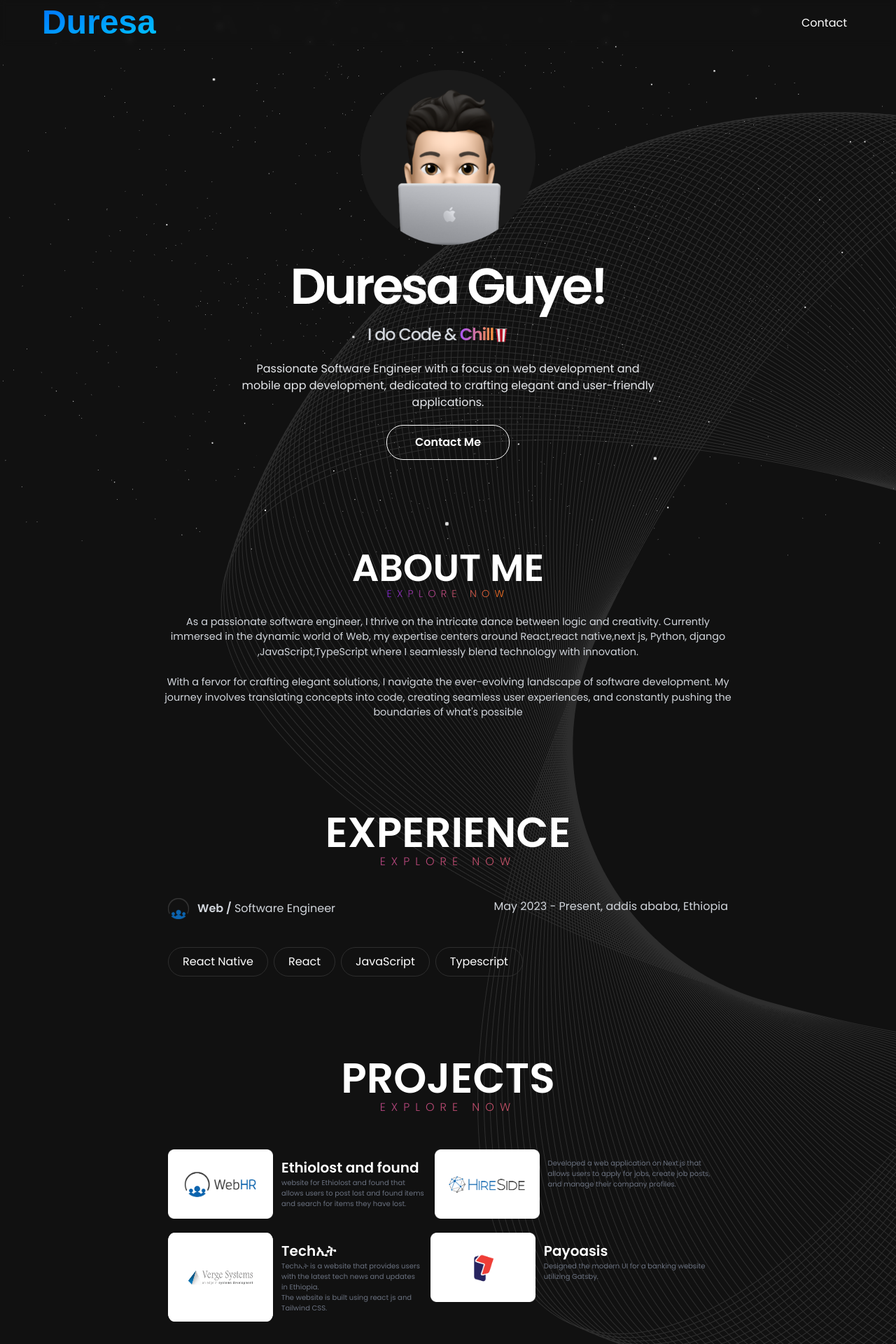
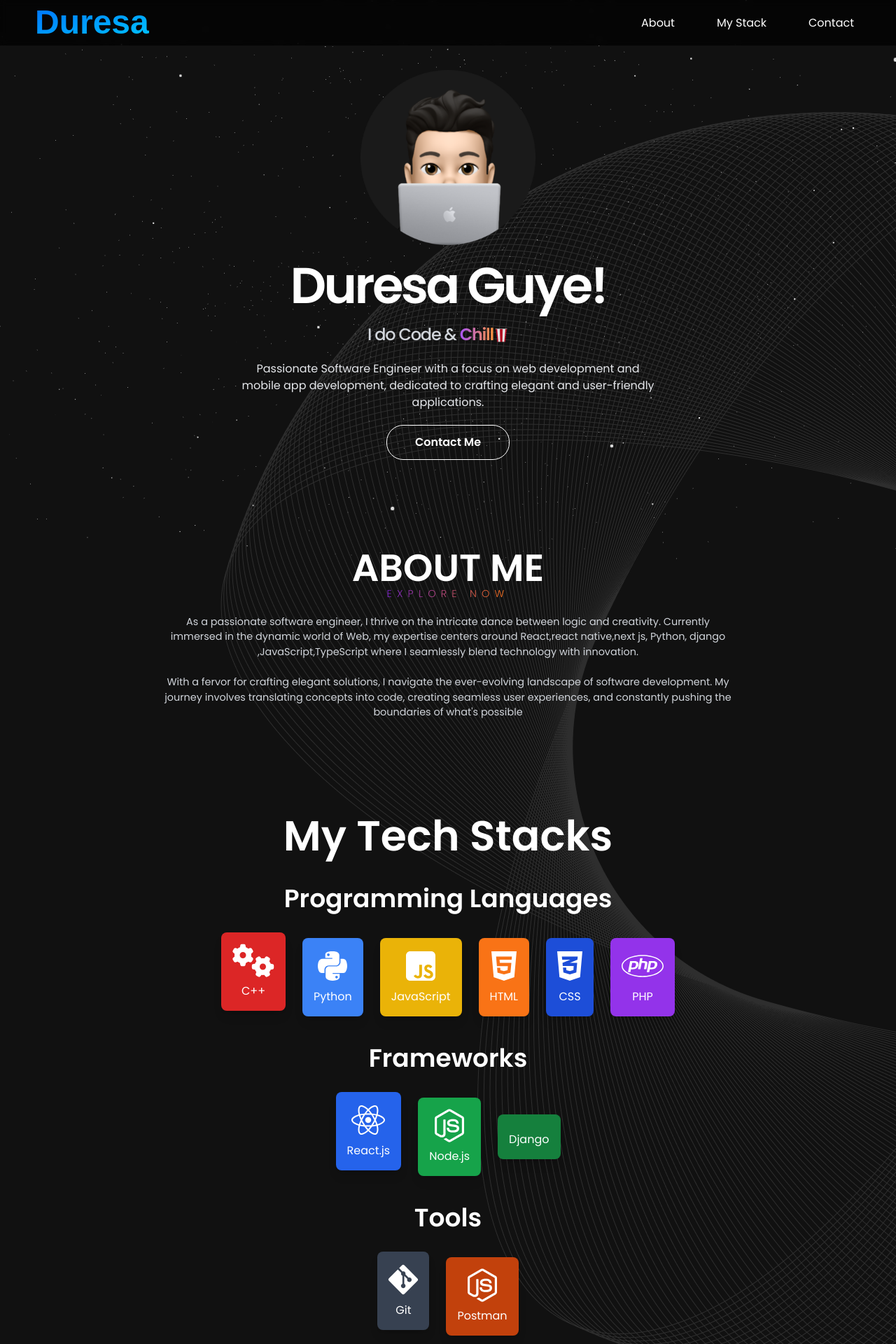
Before and after one commit to duresaguye/my_Portfolio, a Next.js app: page / in a window 1280 px wide. Shown: the top 1920 px of the page at 70% size. Built offline with nearby package versions, Linux system fonts and the light colour scheme.

Commit message:
stack added

```diff
--- a/app/page.tsx
+++ b/app/page.tsx
@@ -3,6 +3,7 @@ import Banner from "@/components/Banner";
 import Experience from "@/components/Experience";
 import Footer from "@/components/Footer";
 import Projects from "@/components/Projects";
+import Mystack from "@/components/Mystack";
 
 export default function Home() {
   return (
@@ -10,6 +11,7 @@ export default function Home() {
       <div className="flex flex-col gap-20">
         <Banner />
         <About />
+        <Mystack />
         <Experience />
         <Projects />
         <Footer />
--- a/components/Footer.tsx
+++ b/components/Footer.tsx
@@ -1,26 +1,13 @@
-"use client";
-import React, { useEffect } from "react";
+
+import React from "react";
 import { Social_Icons } from "@/constant";
 import Image from "next/image";
 import Link from "next/link";
 
 const Footer: React.FC<{}> = () => {
-  useEffect(() => {
-    var Tawk_LoadStart = new Date();
-    (function () {
-      var s1 = document.createElement("script"),
-        s0 = document.getElementsByTagName("script")[0];
-      s1.async = true;
-      s1.src = process.env.NEXT_PUBLIC_TAWK_TO_ID ?? "";
-      s1.charset = "UTF-8";
-      s1.setAttribute("crossorigin", "*");
-      s0.parentNode?.insertBefore(s1, s0);
-    })();
-  }, []);
-
   return (
-    <div className=" container mx-auto 2xl pt-[50px] pb-8 ">
-      <div className="pb-10 justify-center flex ">
+    <div className="container mx-auto 2xl pt-[50px] pb-8">
+      <div className="pb-10 justify-center flex">
         {Social_Icons.map((social) => {
           return (
             <Link
--- /dev/null
+++ b/components/Mystack.tsx
@@ -0,0 +1,73 @@
+import React from 'react';
+import { FontAwesomeIcon } from '@fortawesome/react-fontawesome';
+import { faJsSquare, faHtml5, faCss3Alt, faPython, faPhp, faReact, faNodeJs, faGitAlt } from '@fortawesome/free-brands-svg-icons'; // Import specific icons
+import { faCogs } from '@fortawesome/free-solid-svg-icons';
+
+const Mystack: React.FC<{}> = () => {
+  return (
+    <div className="my-10">
+      <h1 className="text-white font-semibold text-6xl text-center">My Tech Stacks</h1>
+
+      {/* Programming Languages */}
+      <h2 className="text-white font-semibold text-4xl text-center mt-10">Programming Languages</h2>
+      <div className="flex flex-wrap justify-center items-center mt-5 space-x-6 space-y-4">
+        <div className="flex flex-col items-center p-4 bg-red-600 rounded-lg shadow-lg transition-transform transform hover:scale-105">
+          <FontAwesomeIcon icon={faCogs} className="text-white text-5xl" />
+          <p className="text-white mt-2">C++</p>
+        </div>
+        <div className="flex flex-col items-center p-4 bg-blue-500 rounded-lg shadow-lg transition-transform transform hover:scale-105">
+          <FontAwesomeIcon icon={faPython} className="text-white text-5xl" />
+          <p className="text-white mt-2">Python</p>
+        </div>
+        <div className="flex flex-col items-center p-4 bg-yellow-500 rounded-lg shadow-lg transition-transform transform hover:scale-105">
+          <FontAwesomeIcon icon={faJsSquare} className="text-white text-5xl" />
+          <p className="text-white mt-2">JavaScript</p>
+        </div>
+        <div className="flex flex-col items-center p-4 bg-orange-500 rounded-lg shadow-lg transition-transform transform hover:scale-105">
+          <FontAwesomeIcon icon={faHtml5} className="text-white text-5xl" />
+          <p className="text-white mt-2">HTML</p>
+        </div>
+        <div className="flex flex-col items-center p-4 bg-blue-700 rounded-lg shadow-lg transition-transform transform hover:scale-105">
+          <FontAwesomeIcon icon={faCss3Alt} className="text-white text-5xl" />
+          <p className="text-white mt-2">CSS</p>
+        </div>
+        <div className="flex flex-col items-center p-4 bg-purple-600 rounded-lg shadow-lg transition-transform transform hover:scale-105">
+          <FontAwesomeIcon icon={faPhp} className="text-white text-5xl" />
+          <p className="text-white mt-2">PHP</p>
+        </div>
+      </div>
+
+      {/* Frameworks */}
+      <h2 className="text-white font-semibold text-4xl text-center mt-10">Frameworks</h2>
+      <div className="flex flex-wrap justify-center items-center mt-5 space-x-6 space-y-4">
+        <div className="flex flex-col items-center p-4 bg-blue-600 rounded-lg shadow-lg transition-transform transform hover:scale-105">
+          <FontAwesomeIcon icon={faReact} className="text-white text-5xl" />
+          <p className="text-white mt-2">React.js</p>
+        </div>
+        <div className="flex flex-col items-center p-4 bg-green-600 rounded-lg shadow-lg transition-transform transform hover:scale-105">
+          <FontAwesomeIcon icon={faNodeJs} className="text-white text-5xl" />
+          <p className="text-white mt-2">Node.js</p>
+        </div>
+        <div className="flex flex-col items-center p-4 bg-green-700 rounded-lg shadow-lg transition-transform transform hover:scale-105">
+
+          <p className="text-white mt-2">Django</p>
+        </div>
+      </div>
+
+      {/* Tools */}
+      <h2 className="text-white font-semibold text-4xl text-center mt-10">Tools</h2>
+      <div className="flex flex-wrap justify-center items-center mt-5 space-x-6 space-y-4">
+        <div className="flex flex-col items-center p-4 bg-gray-700 rounded-lg shadow-lg transition-transform transform hover:scale-105">
+          <FontAwesomeIcon icon={faGitAlt} className="text-white text-5xl" />
+          <p className="text-white mt-2">Git</p>
+        </div>
+        <div className="flex flex-col items-center p-4 bg-orange-700 rounded-lg shadow-lg transition-transform transform hover:scale-105">
+          <FontAwesomeIcon icon={faNodeJs} className="text-white text-5xl" />
+          <p className="text-white mt-2">Postman</p>
+        </div>
+      </div>
+    </div>
+  );
+};
+
+export default Mystack;
--- a/components/Navbar.tsx
+++ b/components/Navbar.tsx
@@ -1,12 +1,14 @@
 "use client";
 
 import Image from "next/image";
-import React from "react";
+import React, { useState } from "react";
 
 const Navbar: React.FC<{}> = () => {
+  const [isMenuOpen, setIsMenuOpen] = useState(false); // Mobile menu toggle state
+
   return (
-    <div className="w-full h-[65px] bg-['#111'] fixed backdrop-blur-sm z-50 px-10">
-      <div className="w-full h-full flex flex-row items-center justify-between m-auto px-[10px]">
+    <nav className="w-full h-[65px] fixed backdrop-blur-sm z-50 px-5 md:px-10 flex items-center justify-between bg-black/70">
+      {/* Logo */}
       <a
         title="Duresa logo"
         href="/"
@@ -17,21 +19,84 @@ const Navbar: React.FC<{}> = () => {
           alt="Duresa Guye Logo"
           width={100}
           height={100}
-            sizes="100vw"
-            className="w-full h-auto"
+          className="w-auto h-auto"
         />
       </a>
 
-        <div className="flex flex-row gap-5">
+      {/* Hamburger Icon for Mobile */}
+      <div className="md:hidden">
+        <button
+          onClick={() => setIsMenuOpen(!isMenuOpen)}
+          className="text-white focus:outline-none"
+        >
+          <svg
+            className="w-6 h-6"
+            fill="none"
+            stroke="currentColor"
+            viewBox="0 0 24 24"
+            xmlns="http://www.w3.org/2000/svg"
+          >
+            <path
+              strokeLinecap="round"
+              strokeLinejoin="round"
+              strokeWidth="2"
+              d={!isMenuOpen ? "M4 6h16M4 12h16M4 18h16" : "M6 18L18 6M6 6l12 12"}
+            />
+          </svg>
+        </button>
+      </div>
+
+      {/* Desktop Menu */}
+      <div className="hidden md:flex flex-row gap-5">
+        <a
+          href="#about"
+          className="text-white hover:bg-[#2E2E2E] rounded-xl py-2 px-5 transition-all duration-300"
+        >
+          About
+        </a>
+        <a
+          href="#mystack"
+          className="text-white hover:bg-[#2E2E2E] rounded-xl py-2 px-5 transition-all duration-300"
+        >
+          My Stack
+        </a>
         <div
           onClick={() => window.open("mailto:dureguye2@gmail.com")}
-            className=" z-[1] bg-transparent  padding-10 cursor-pointer bg-black hover:bg-[#2E2E2E] rounded-xl  text-white  py-2 px-5"
+          className="text-white hover:bg-[#2E2E2E] rounded-xl py-2 px-5 cursor-pointer transition-all duration-300"
         >
           Contact
         </div>
       </div>
+
+      {/* Mobile Dropdown Menu */}
+      {isMenuOpen && (
+        <div className="absolute top-[65px] right-5 w-[200px] bg-black/80 rounded-lg shadow-lg flex flex-col md:hidden z-50">
+          <a
+            href="#about"
+            className="text-white py-3 text-center hover:bg-[#2E2E2E] rounded-t-lg transition-all duration-300"
+            onClick={() => setIsMenuOpen(false)}
+          >
+            About
+          </a>
+          <a
+            href="#mystack"
+            className="text-white py-3 text-center hover:bg-[#2E2E2E] transition-all duration-300"
+            onClick={() => setIsMenuOpen(false)}
+          >
+            My Stack
+          </a>
+          <div
+            onClick={() => {
+              window.open("mailto:dureguye2@gmail.com");
+              setIsMenuOpen(false);
+            }}
+            className="text-white py-3 text-center hover:bg-[#2E2E2E] rounded-b-lg cursor-pointer transition-all duration-300"
+          >
+            Contact
           </div>
         </div>
+      )}
+    </nav>
   );
 };
 
--- a/package.json
+++ b/package.json
@@ -9,6 +9,9 @@
     "lint": "next lint"
   },
   "dependencies": {
+    "@fortawesome/free-brands-svg-icons": "^6.6.0",
+    "@fortawesome/free-solid-svg-icons": "^6.6.0",
+    "@fortawesome/react-fontawesome": "^0.2.2",
     "@next/third-parties": "^14.2.5",
     "@vercel/analytics": "^1.2.2",
     "@vercel/speed-insights": "^1.0.11",
```
Also changed, not shown: 2 other files (tests, documents, lock files or other folders). Lines whose indentation alone changed are shown as unchanged.
